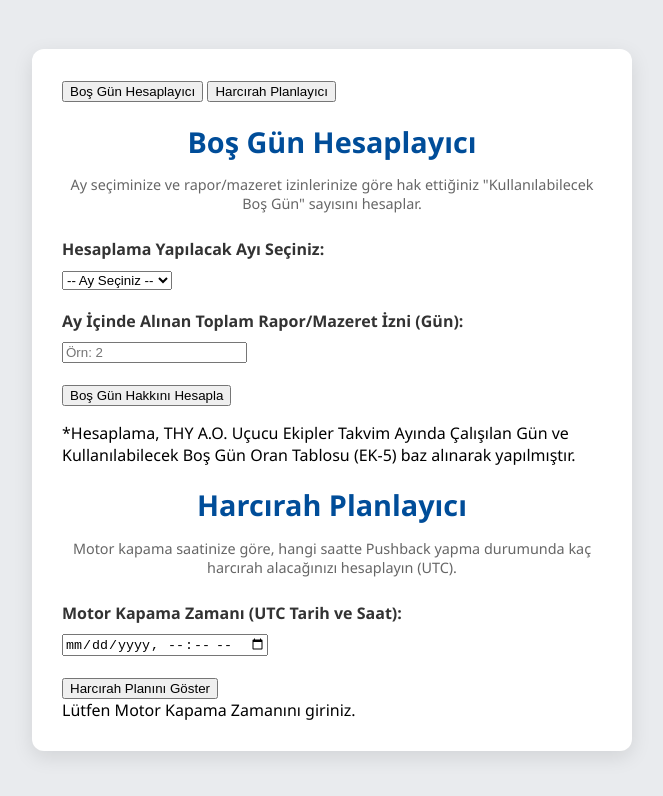
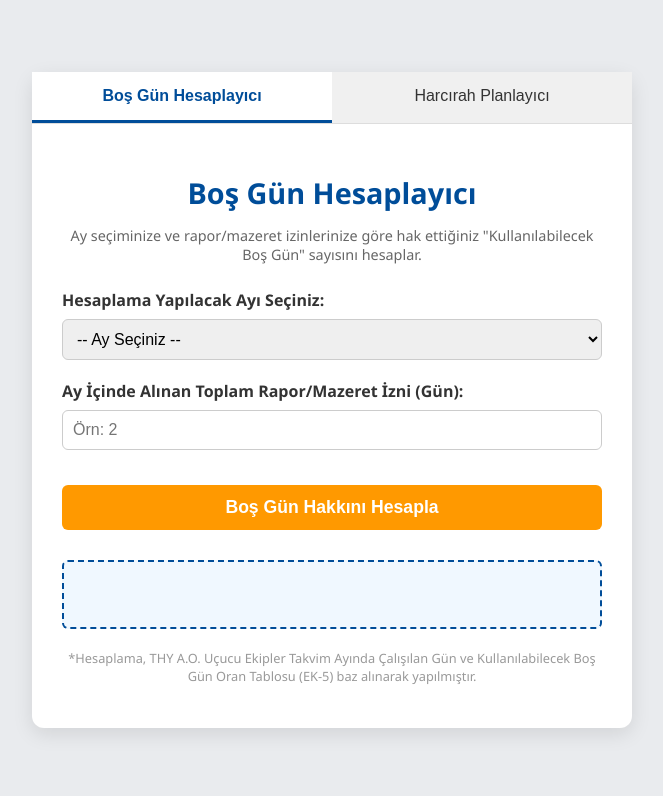
Before and after one commit to furkancetinofc/hesaplayici, a plain HTML site: page index.html in a window 1280 px wide. Shown: the whole page, without its empty margins (308-971 px from the left). Drawn offline with Linux system fonts and the light colour scheme.

Commit message:
Update style.css

```diff
--- a/style.css
+++ b/style.css
@@ -14,11 +14,11 @@ body {
 /* Ana Konteyner */
 .container {
     background-color: #ffffff;
-    padding: 30px;
     border-radius: 12px;
     box-shadow: 0 6px 20px rgba(0, 0, 0, 0.1);
-    width: 600px; /* Genişletildi, çünkü harcırah tablosu daha geniş olacak */
+    width: 600px;
     box-sizing: border-box;
+    padding: 0; /* İç padding, tab-content'e taşındı */
 }
 
 /* Başlıklar ve Açıklamalar */
@@ -44,7 +44,7 @@ h2 {
     font-size: 0.9em;
 }
 
-/* Giriş Grupları */
+/* Giriş Grupları ve Alanları */
 .input-group {
     margin-bottom: 20px;
 }
@@ -59,4 +59,126 @@ label {
 input[type="number"],
 input[type="datetime-local"],
 select {
-    width:
+    width: 100%;
+    padding: 10px;
+    border: 1px solid #ccc;
+    border-radius: 6px; /* Köşeleri Yuvarlama */
+    box-sizing: border-box;
+    font-size: 16px;
+    transition: border-color 0.3s;
+}
+
+input:focus, select:focus {
+    border-color: #004d99;
+    outline: none;
+}
+
+/* Butonlar */
+button {
+    width: 100%;
+    padding: 12px;
+    background-color: #ff9900; /* Turuncu */
+    color: white;
+    border: none;
+    border-radius: 6px; /* Köşeleri Yuvarlama */
+    cursor: pointer;
+    font-size: 1.1em;
+    font-weight: bold;
+    margin-top: 15px;
+    transition: background-color 0.3s;
+}
+
+button:hover {
+    background-color: #e68a00;
+}
+
+/* Harcırah Butonu için Mavi Ton */
+#planlaHaricrahBtn {
+    background-color: #004d99;
+}
+
+#planlaHaricrahBtn:hover {
+    background-color: #003a73;
+}
+
+/* Sonuç Kutusu */
+.sonuc-kutusu {
+    margin-top: 30px;
+    padding: 20px;
+    border-radius: 6px;
+    text-align: center;
+    font-size: 1.2em;
+    font-weight: bold;
+    border: 2px dashed #004d99;
+    min-height: 25px;
+    color: #004d99;
+    background-color: #f0f8ff;
+}
+
+.error {
+    background-color: #ffdddd;
+    color: #cc0000;
+    border: 2px solid #cc0000;
+}
+
+.not {
+    margin-top: 20px;
+    font-size: 0.8em;
+    color: #999;
+    text-align: center;
+}
+
+/* Tablo Stilleri (Harcırah Sonucu İçin) */
+.sonuc-kutusu table {
+    width: 100%;
+    border-collapse: collapse;
+    margin-top: 15px;
+    font-size: 1em; /* Harcırah tablosu yazı boyutunu küçült */
+}
+
+.sonuc-kutusu th,
+.sonuc-kutusu td {
+    border-bottom: 1px solid #ddd;
+    padding: 10px;
+    text-align: center;
+}
+
+.sonuc-kutusu th {
+    background-color: #e6f0ff;
+    color: #004d99;
+    border-bottom: 2px solid #004d99;
+}
+
+/* Sekme Stilleri */
+.tab-buttons {
+    display: flex;
+    margin: 0;
+    border-bottom: 1px solid #ddd;
+}
+
+.tab-buttons button {
+    flex-grow: 1;
+    padding: 15px;
+    border-radius: 0;
+    background-color: #f0f0f0;
+    border-bottom: 3px solid transparent;
+    font-size: 1.0em;
+    color: #333;
+    margin-top: 0;
+    font-weight: 500;
+}
+
+.tab-buttons button.active {
+    background-color: #ffffff;
+    border-bottom: 3px solid #004d99;
+    font-weight: bold;
+    color: #004d99;
+}
+
+.tab-content {
+    padding: 30px; /* İçerik paddingi */
+}
+
+.hidden {
+    display: none;
+}
```
